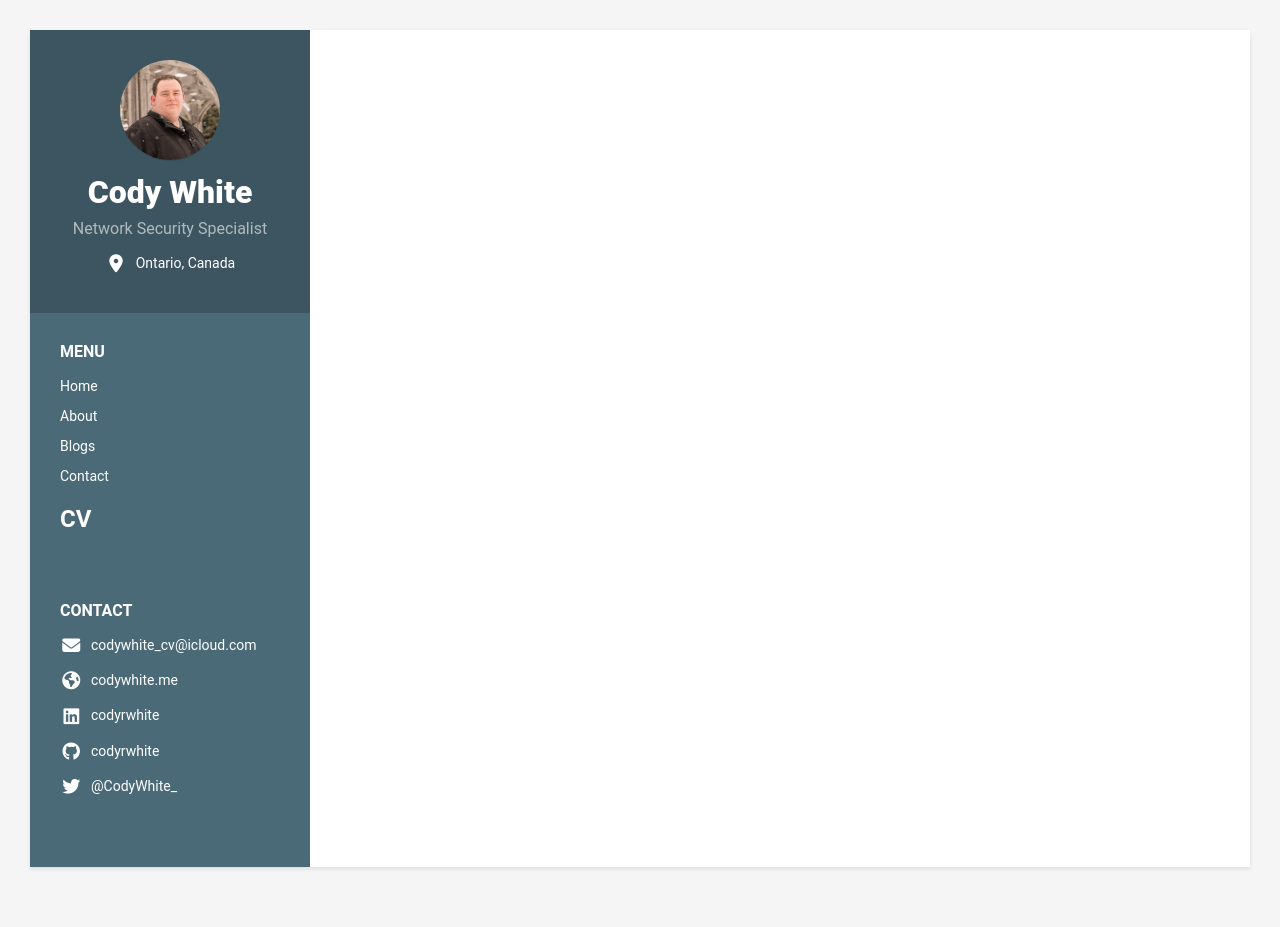
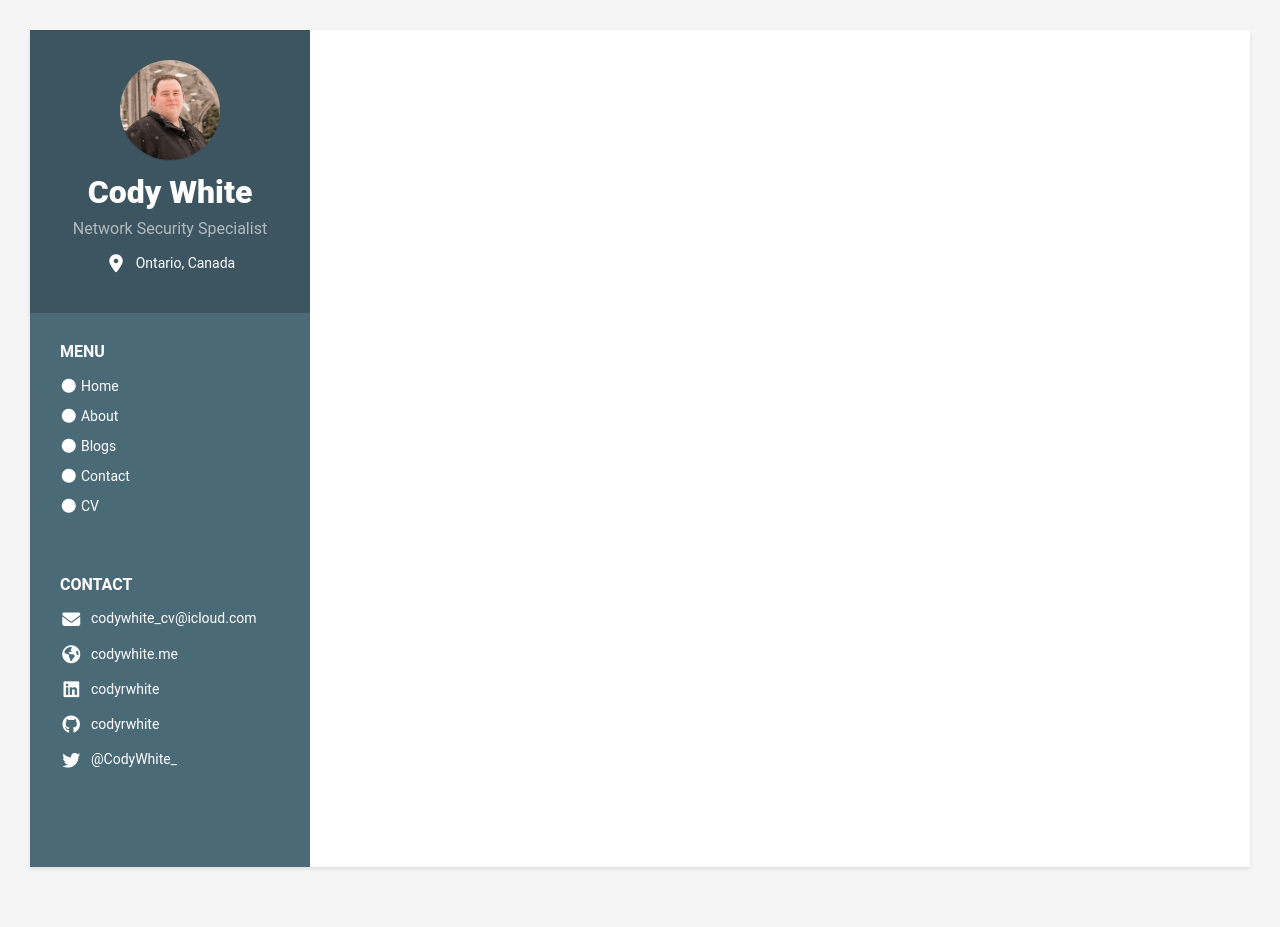
Before and after one commit to CodyRWhite/codyrwhite.github.io, a Jekyll site: the page built from index.html, in a window 1280 px wide. Built offline with Jekyll 4.4.1, drawn with Linux system fonts in a browser that asks for light colours; nearby versions of some CDN libraries; library files that are not in the unit come from our copies.

Commit message:
Update menu.html

```diff
--- a/_includes/menu.html
+++ b/_includes/menu.html
@@ -1,20 +1,20 @@
 <div class="menu-container container-block"><!--//Menu-->
 	<h2 class="container-block-title">	Menu	</h2>
 	<ul class="list-unstyled interests-list">
-		<li>
+		<li><i class="fas fa-circle"></i>
 			Home
 		</li>
-		<li>
+		<li><i class="fas fa-circle"></i>
 			About
 		</li>
-		<li>
+		<li><i class="fas fa-circle"></i>
 			Blogs
 		</li>
-		<li>
+		<li><i class="fas fa-circle"></i>
 			Contact
 		</li>
-		<li>
-			<h3><a href="/online-cv"> CV </a></h3>
+		<li><i class="fas fa-circle"></i>
+			<a href="/online-cv"> CV </a>
 		</li>
 	</ul>
 </div><!--//Menu-->
```
